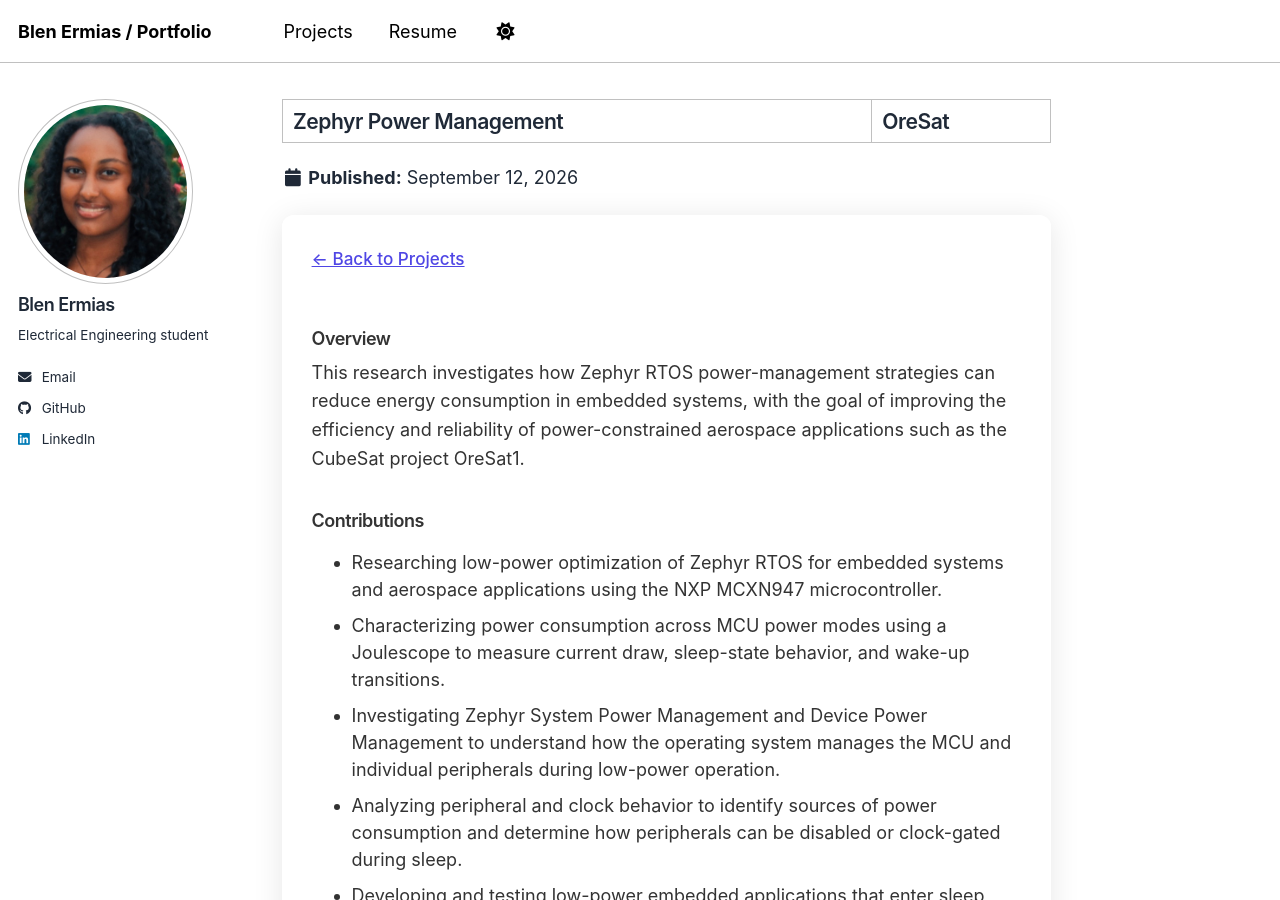
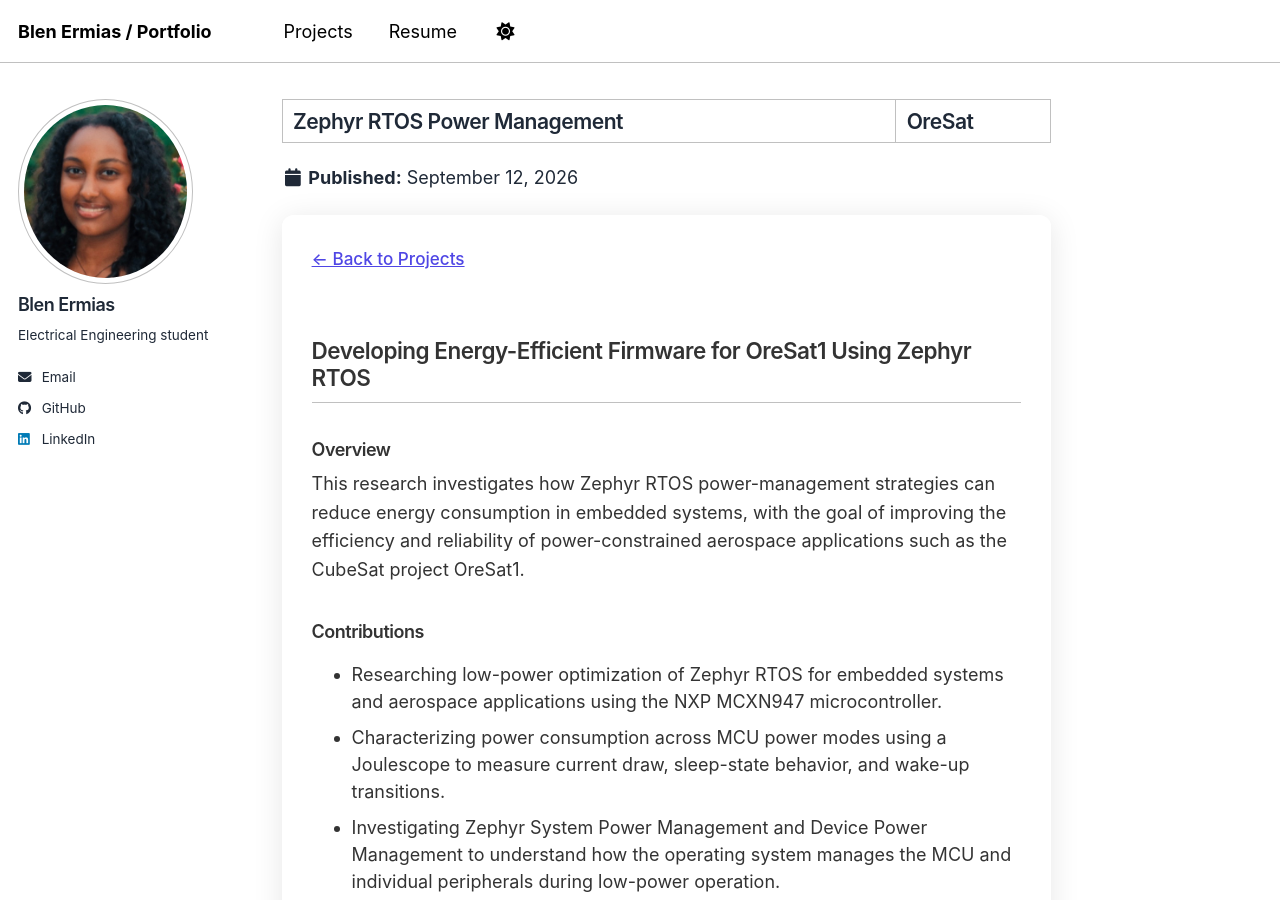
Before and after one commit to Blen-E/Blen-E.github.io, a Jekyll site: the page built from _portfolio/zephyrpm.md, in a window 1280 px wide and 900 px high. Built offline with Jekyll 4.4.1, drawn with Linux system fonts in a browser that asks for light colours; a script bundle is joined from its source files by our own code; library files that are not in the unit come from our copies.

Commit message:
Update zephyrpm.md

```diff
--- a/_portfolio/zephyrpm.md
+++ b/_portfolio/zephyrpm.md
@@ -1,11 +1,13 @@
 ---
-title: "Zephyr Power Management | OreSat"
+title: "Zephyr RTOS Power Management | OreSat"
 order: 2
 excerpt: "Investigating Zephyr's power-management capabilities to develop reliable, energy-efficient aerospace firmware using the OreSat Protocard."
 image: /images/psas/oresat.png
 collection: portfolio
 ---
 <a href="/portfolio/" class="back-button">← Back to Projects</a>
+
+## Developing Energy-Efficient Firmware for OreSat1 Using Zephyr RTOS
 
 ### Overview
 This research investigates how Zephyr RTOS power-management strategies can reduce energy consumption in embedded systems, with the goal of improving the efficiency and reliability of power-constrained aerospace applications such as the CubeSat project OreSat1.
```
